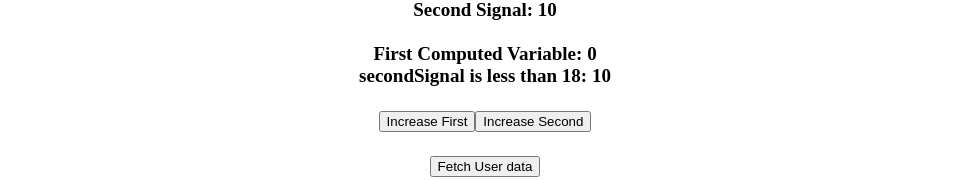
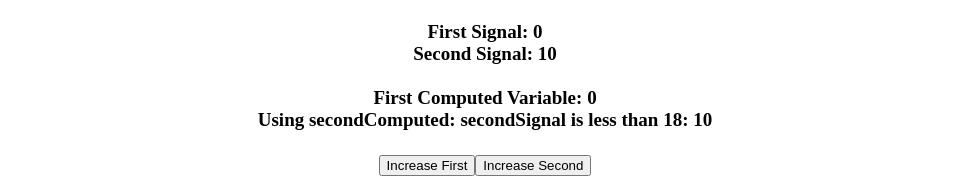
Before and after one commit to viswaprakashk88/angularpractice, an Angular app: page /home in a window 1280 px wide. Shown: the part 142-322 px from the top of the page, without its empty margins (155-1123 px from the left). Built offline with nearby package versions, Linux system fonts and the light colour scheme.

Commit message:
ActivatedRoute

```diff
--- a/src/app/app.html
+++ b/src/app/app.html
@@ -6,10 +6,17 @@
   <div>Angular App's Theme is:  <b>{{ themeColor() | titlecase}}</b></div>
 
   <br/><br/>
+  <!-- <nav>
+    <a routerLink="/home">Home</a> |
+    <a routerLink="/contactus">Contact Us</a>
+  </nav>
+
+  <router-outlet></router-outlet> -->
+  <br/><br/>
   <b>First Signal: {{ firstSignal() }}</b><br />
   <b>Second Signal: {{ secondSignal() }}</b><br /><br/>
   <b>First Computed Variable: {{ firstComputed() }}</b><br />
-  <b>{{ secondComputed() }}</b><br /><br/>
+  <b>Using secondComputed: {{ secondComputed() }}</b><br /><br/>
 
   <button (click)="handleFirstClick()">Increase First</button>
   <button (click)="handleSecondClick()">Increase Second</button>
--- a/src/app/app.routes.ts
+++ b/src/app/app.routes.ts
@@ -4,7 +4,7 @@ import { Contactus } from './contactus/contactus';
 import { App } from './app';
 
 export const routes: Routes = [
-    {path: '', component: App},
+    {path: '', redirectTo: 'home', pathMatch: 'full'},
     {path: 'home', component: Home},
     {path: 'contactus', component: Contactus}
 ];
--- a/src/app/app.ts
+++ b/src/app/app.ts
@@ -1,6 +1,6 @@
 import { CommonModule } from '@angular/common';
 import { Component,signal, effect, computed, ViewChild, ElementRef, Renderer2, AfterViewInit, inject } from '@angular/core';
-import { RouterOutlet } from '@angular/router';
+import { RouterModule, RouterOutlet, ActivatedRoute } from '@angular/router';
 import { ProfilePic } from './profile-pic/profile-pic';
 import { HoverHighlight } from './hover-highlight';
 import { Theme } from './theme';
@@ -45,6 +45,10 @@ export class App implements AfterViewInit {
   //fetch data from API
   response = signal<User[]>([]);
 
+  //Getting current route
+  currentRoute = inject(ActivatedRoute);
+
+
   imageLink = signal("");
 
   //computed
@@ -68,6 +72,9 @@ export class App implements AfterViewInit {
 
   //effects should be inside this
   constructor(private renderer2: Renderer2) {
+    if (this.currentRoute) {
+      console.log(this.currentRoute);
+    }
     effect( (onCleanup) => {
       console.log("First Signal is changed to " + this.firstSignal());
 
--- a/src/app/home/home.ts
+++ b/src/app/home/home.ts
@@ -2,7 +2,6 @@ import { Component } from '@angular/core';
 
 @Component({
   selector: 'app-home',
-  imports: [],
   templateUrl: './home.html',
   styleUrl: './home.css'
 })
```
